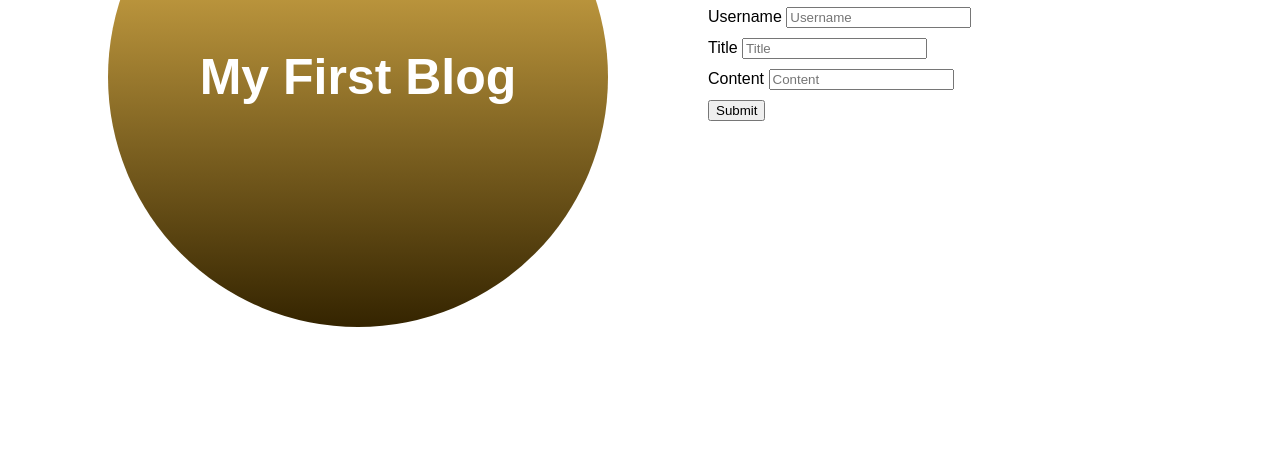
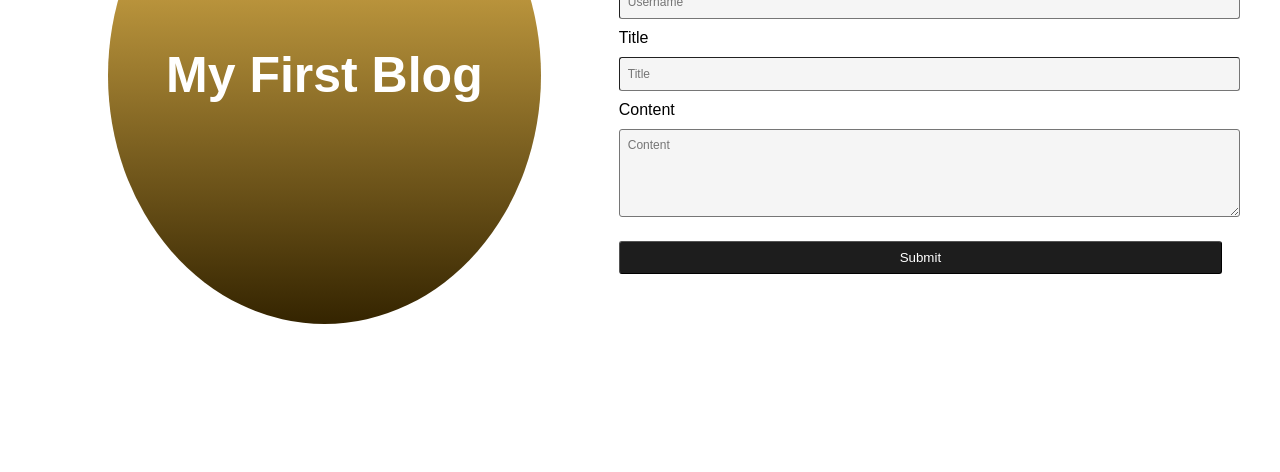
Before and after one commit to ItsWillyNilly/Challenge-04-Personal-Blog, a plain HTML site: page index.html in a window 1280 px wide. Shown: the part 328-800 px from the top of the page. Drawn offline with Linux system fonts and the light colour scheme.

Commit message:
refined the form page adding style to the form and buttons. The form now stores user input into local storage

```diff
--- a/assets/css/form.css
+++ b/assets/css/form.css
@@ -1,18 +1,17 @@
-/* verticle line splitting the content */
+/* verticle line(s) splitting the content */
 .vl {
-    border-left: 2px solid black;
-    position: absolute;
-    left: 50%;
-    margin-left: -3px;
-    top: 50px;
+    border: 2px solid black;
+    margin-left: 10px;
+    height: 100%;
 }
 
 /* circle greeter */
 .circle-gradient {
     background:linear-gradient(to top, rgb(52, 36, 0), rgb(255, 206, 91));
     border-radius: 50%;
-    width: 500px;
-    height: 500px;
+    width: 50%;
+
+    /* padding: 0%, 0; */
 
     color: white;
     font-size: 50px;
@@ -26,7 +25,9 @@
 
 .content-container {
     display:flex;
-    margin: 100px;
+    margin-top: 100px;
+    margin-left: 100px;
+    margin-bottom: 100px;
 }
 
 /* form margins */
@@ -37,5 +38,52 @@
 
 form {
     display: inline-block;
-    margin: 100px;
+    margin: 50px;
 }
+
+/* input field styling specifications */
+input {
+    background-color: #f5f5f5;
+    border-radius: 3px;
+    border-width: 1px;
+    font-size: 12px;
+    height: 16px;
+    margin-top: 10px;
+    max-width: 100%;
+    padding: 8px 8px 8px 8px;
+    width: 100%;
+}
+
+/* content field styling specifications */
+textarea {
+    width: 100%;
+    background-color: #f5f5f5;
+    border-radius: 3px;
+    border-width: 1px;
+    font-size: 12px;
+    margin-top: 10px;
+    max-width: 100%;
+    padding: 8px 8px 8px 8px;
+    font-family: sans-serif;
+}
+
+h1 {
+    text-align: center;
+}
+
+/* submit button styling specifications */
+.submit-button {
+    background-color: #1d1d1d;
+    color: white;
+    border-radius: 3px;
+    border-width: 1px;
+    width: 100%;
+    margin-top:10px;
+    padding: 8px 8px 8px 8px;
+    cursor: pointer;
+}
+
+.submit-button:hover {
+    background-color: #5e5e5e;
+    transition-duration: 0.8s;
+}
--- a/assets/css/style.css
+++ b/assets/css/style.css
@@ -1,12 +1,15 @@
-/* horizontal and vertical line(s) */
+/* horizontal line(s) */
 .hl {
     border: 2px solid black;
+    width: 100%;
 }
 
 /* dark mode toggle, sets the body to white and black when the toggle function is called*/
 body {
     background-color: white;
     font-family: sans-serif;
+
+    height: 100%;
 }
 
 .dark-mode {
--- a/assets/js/form.js
+++ b/assets/js/form.js
@@ -0,0 +1,18 @@
+const usernameInput = document.querySelector('#username');
+const titleInput = document.querySelector('#title');
+const contentInput = document.querySelector('#content');
+const submitButton = document.querySelector('#submit');
+
+submitButton.addEventListener('click', function (event) {
+    event.preventDefault();
+
+// create blog post object when the user clicks on the submit button
+    const blogPost = {
+      username: usernameInput.value.trim(),
+      title: titleInput.value.trim(),
+      content: contentInput.value.trim(),
+    };
+
+// stores the input into local storage
+    localStorage.setItem('blogPost', JSON.stringify(blogPost));
+  });
--- a/index.html
+++ b/index.html
@@ -22,24 +22,28 @@
   <content class="content-container">
     <circle class="circle-gradient">My First Blog</circle>
 
+    <center-divider class="vl"></center-divider>
+    <center-divider class="vl"></center-divider>
+
     <form method="POST">
       <h1>Whats on your mind?</h1>
       <div class="form-margins">
         <label for="username">Username</label>
-        <input type="text" name="username" id="username" placeholder="Username" />
+        <input type="text" name="username" id="username" size="100%" placeholder="Username" />
       </div>
       <div class="form-margins">
         <label for="title">Title</label>
-        <input type="text" name="title" id="title" placeholder="Title" />
+        <input type="text" name="title" id="title" size="100%" placeholder="Title" />
       </div>
       <div class="form-margins">
         <label for="content">Content</label>
-        <input type="text" name="content" id="content" placeholder="Content" />
+        <textarea rows="5" type="text" name="content" id="content" size="100%" placeholder="Content"></textarea>
       </div>
-      <button id="submit">Submit</button>
+      <button class="submit-button" id="submit">Submit</button>
     </form>
 
   </content>
 
   <script src="assets/js/logic.js"></script>
+  <script src="assets/js/form.js"></script>
 </body>
```
